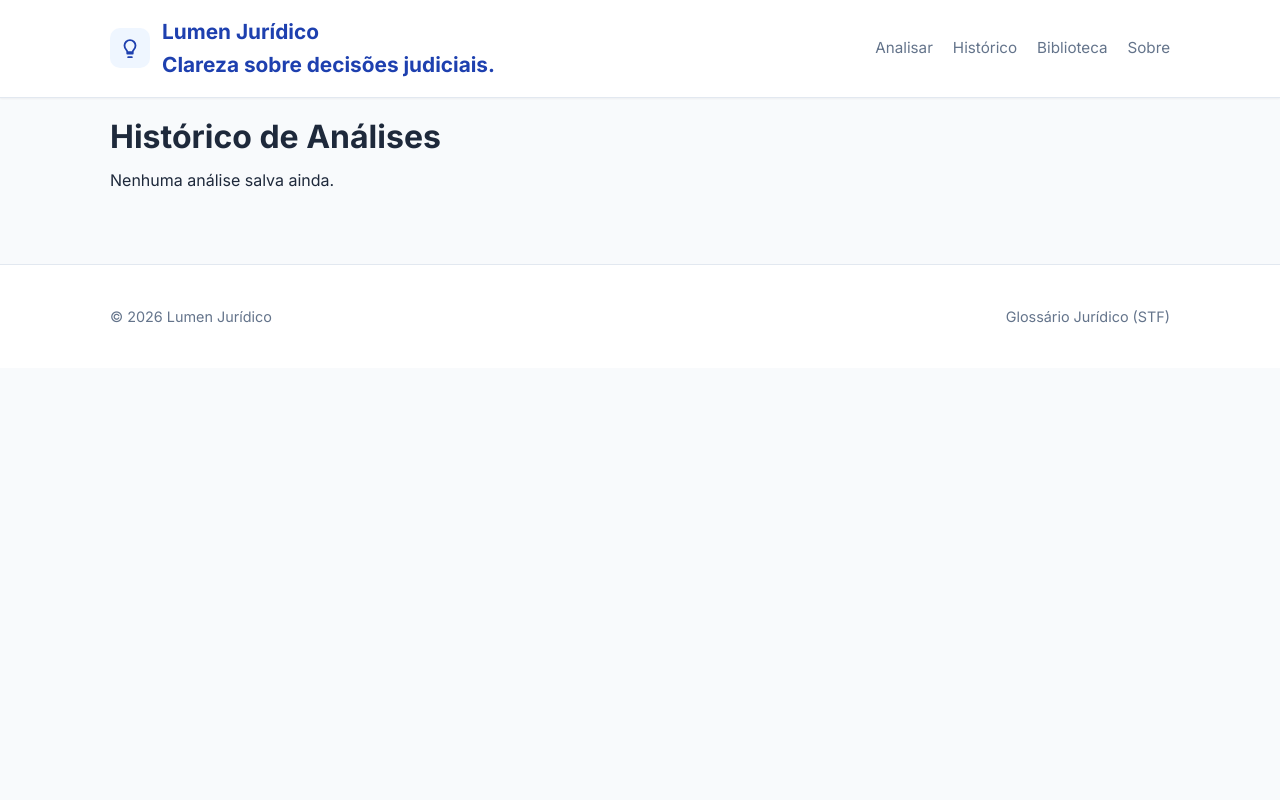
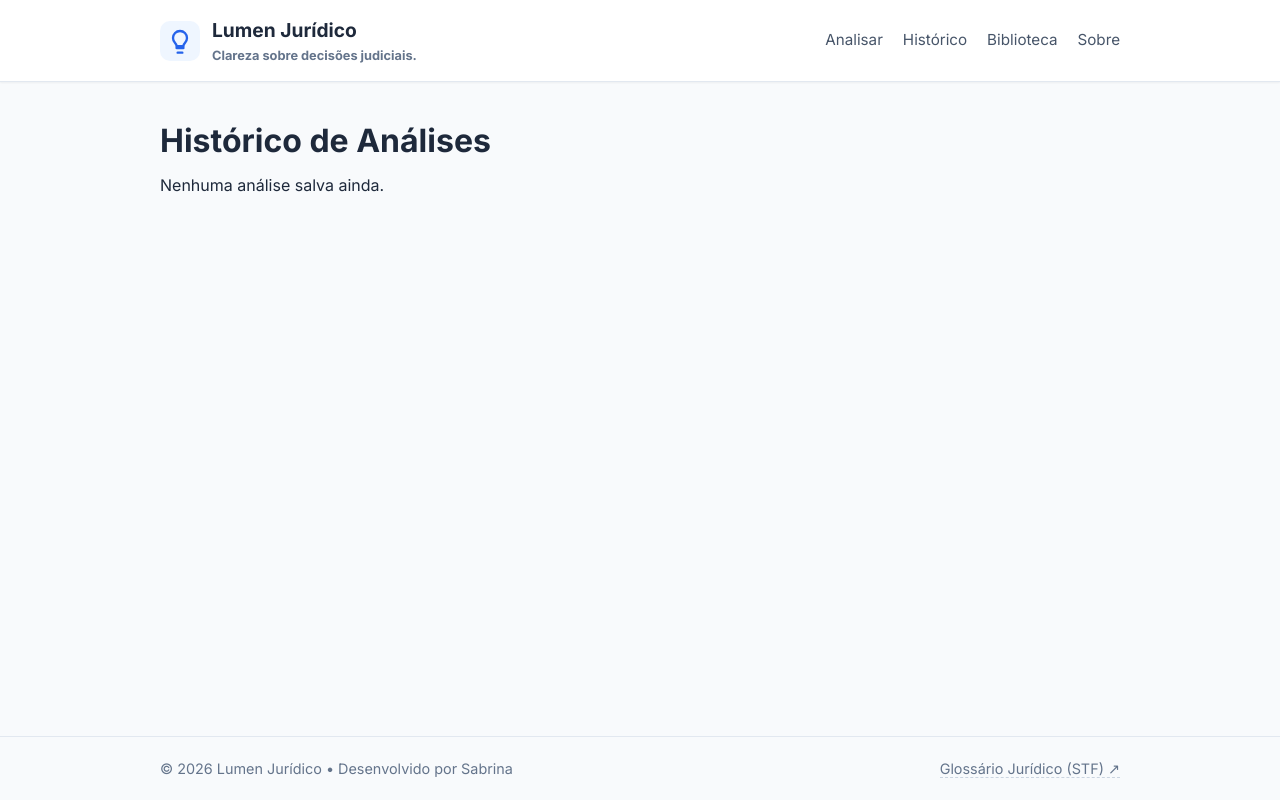
Before and after one commit to sabrinaandraderocha-cmyk/lumen-juridico, a Flask app: page /historico in a window 1280 px wide. Run offline with Flask 3, Linux system fonts and the light colour scheme.

Commit message:
Update base.html

```diff
--- a/templates/base.html
+++ b/templates/base.html
@@ -3,7 +3,7 @@
 <head>
   <meta charset="utf-8" />
   <meta name="viewport" content="width=device-width, initial-scale=1" />
-  <title>{% block title %}Lumen Jurídico:{% endblock %}</title>
+  <title>{% block title %}Lumen Jurídico{% endblock %}</title>
 
   <link rel="preconnect" href="https://fonts.googleapis.com">
   <link rel="preconnect" href="https://fonts.gstatic.com" crossorigin>
@@ -12,12 +12,13 @@
   <link rel="stylesheet" href="{{ url_for('static', filename='style.css') }}">
 </head>
 
-<body>
-  <header class="topbar">
-    <div class="container topbar-inner">
-      <div class="brand">
-        <span class="brand-icon" aria-hidden="true">
-          <svg width="22" height="22" viewBox="0 0 24 24" fill="none">
+<body style="display: flex; flex-direction: column; min-height: 100vh; margin: 0; font-family: 'Inter', sans-serif;">
+  <header class="topbar" style="border-bottom: 1px solid #e2e8f0; padding: 15px 0; background: #ffffff;">
+    <div class="container topbar-inner" style="max-width: 1000px; margin: 0 auto; display: flex; justify-content: space-between; align-items: center; padding: 0 20px;">
+
+      <div class="brand" style="display: flex; align-items: center; gap: 12px;">
+        <span class="brand-icon" aria-hidden="true" style="color: #2563eb;">
+          <svg width="28" height="28" viewBox="0 0 24 24" fill="none">
             <path d="M9 18h6" stroke="currentColor" stroke-width="2" stroke-linecap="round"/>
             <path d="M10 22h4" stroke="currentColor" stroke-width="2" stroke-linecap="round"/>
             <path d="M8 14c-1.2-1.1-2-2.7-2-4.6A6 6 0 1 1 18 9.4c0 1.9-.8 3.5-2 4.6-.7.7-1 1.2-1 2.1v.4H9v-.4c0-.9-.3-1.4-1-2.1Z"
@@ -26,27 +27,35 @@
         </span>
 
         <div>
-          <div class="brand-name">Lumen Jurídico</div>
-          <div class="brand-tag">Clareza sobre decisões judiciais.</div>
+          <div class="brand-name" style="font-weight: 700; font-size: 1.2rem; color: #1e293b;">Lumen Jurídico</div>
+          <div class="brand-tag" style="font-size: 0.8rem; color: #64748b;">Clareza sobre decisões judiciais.</div>
         </div>
       </div>
 
-      <nav class="nav">
-        <a href="{{ url_for('home') }}">Analisar</a>
-        <a href="{{ url_for('historico') }}">Histórico</a>
-        <a href="{{ url_for('biblioteca') }}">Biblioteca</a>
-        <a href="{{ url_for('sobre') }}">Sobre</a>
+      <nav class="nav" style="display: flex; gap: 20px; font-size: 0.95rem; font-weight: 600;">
+        <a href="{{ url_for('home') }}" style="text-decoration: none; color: #475569;">Analisar</a>
+        <a href="{{ url_for('historico') }}" style="text-decoration: none; color: #475569;">Histórico</a>
+        <a href="{{ url_for('biblioteca') }}" style="text-decoration: none; color: #475569;">Biblioteca</a>
+        <a href="{{ url_for('sobre') }}" style="text-decoration: none; color: #475569;">Sobre</a>
       </nav>
     </div>
   </header>
 
-  <main class="container">
+  <main class="container" style="flex: 1; max-width: 1000px; margin: 40px auto; padding: 0 20px; width: 100%; box-sizing: border-box;">
+
+    {# ===== GERENCIADOR INTELIGENTE DE MENSAGENS ===== #}
     {% with messages = get_flashed_messages(with_categories=true) %}
       {% if messages %}
         {% for category, msg in messages %}
-          <div class="flash {{ category }}" style="padding: 15px; margin-bottom: 20px; border-radius: 8px; background-color: #fee2e2; color: #991b1b; border: 1px solid #fecaca;">
-            {{ msg }}
-          </div>
+          {% if category == 'success' %}
+            <div class="flash success" style="padding: 15px; margin-bottom: 20px; border-radius: 8px; background-color: #dcfce7; color: #166534; border: 1px solid #bbf7d0; display: flex; align-items: center; gap: 8px;">
+              <span style="font-size: 1.2rem;">✅</span> {{ msg }}
+            </div>
+          {% else %}
+            <div class="flash error" style="padding: 15px; margin-bottom: 20px; border-radius: 8px; background-color: #fee2e2; color: #991b1b; border: 1px solid #fecaca; display: flex; align-items: center; gap: 8px;">
+              <span style="font-size: 1.2rem;">⚠️</span> {{ msg }}
+            </div>
+          {% endif %}
         {% endfor %}
       {% endif %}
     {% endwith %}
@@ -54,12 +63,14 @@
     {% block content %}{% endblock %}
   </main>
 
-  <footer class="footer" style="margin-top: 50px; padding: 20px 0; border-top: 1px solid #e2e8f0; color: #64748b;">
-    <div class="container footer-inner" style="display: flex; justify-content: space-between; align-items: center;">
-      <div>© 2026 Lumen Jurídico</div>
+  <footer class="footer" style="margin-top: auto; padding: 20px 0; border-top: 1px solid #e2e8f0; background: #f8fafc; color: #64748b;">
+    <div class="container footer-inner" style="max-width: 1000px; margin: 0 auto; padding: 0 20px; display: flex; justify-content: space-between; align-items: center; flex-wrap: wrap; gap: 15px;">
+      <div style="font-size: 0.9rem;">
+        © 2026 Lumen Jurídico • Desenvolvido por Sabrina
+      </div>
       <div>
-        <a href="https://portal.stf.jus.br/jurisprudencia/glossario.asp" target="_blank" style="color:#64748b; text-decoration:none; font-size: 0.9rem;">
-          Glossário Jurídico (STF)
+        <a href="https://portal.stf.jus.br/jurisprudencia/glossario.asp" target="_blank" style="color:#64748b; text-decoration:none; font-size: 0.9rem; border-bottom: 1px dashed #cbd5e1;">
+          Glossário Jurídico (STF) ↗
         </a>
       </div>
     </div>
```
